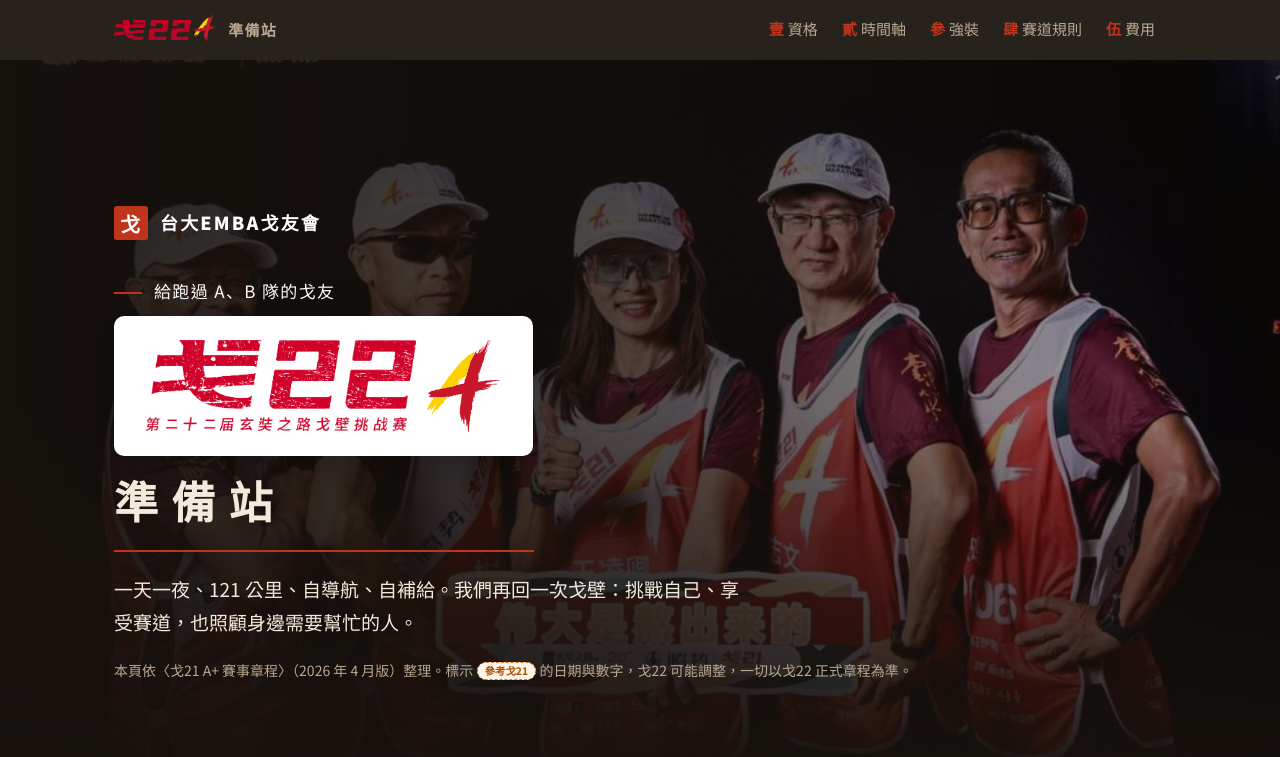
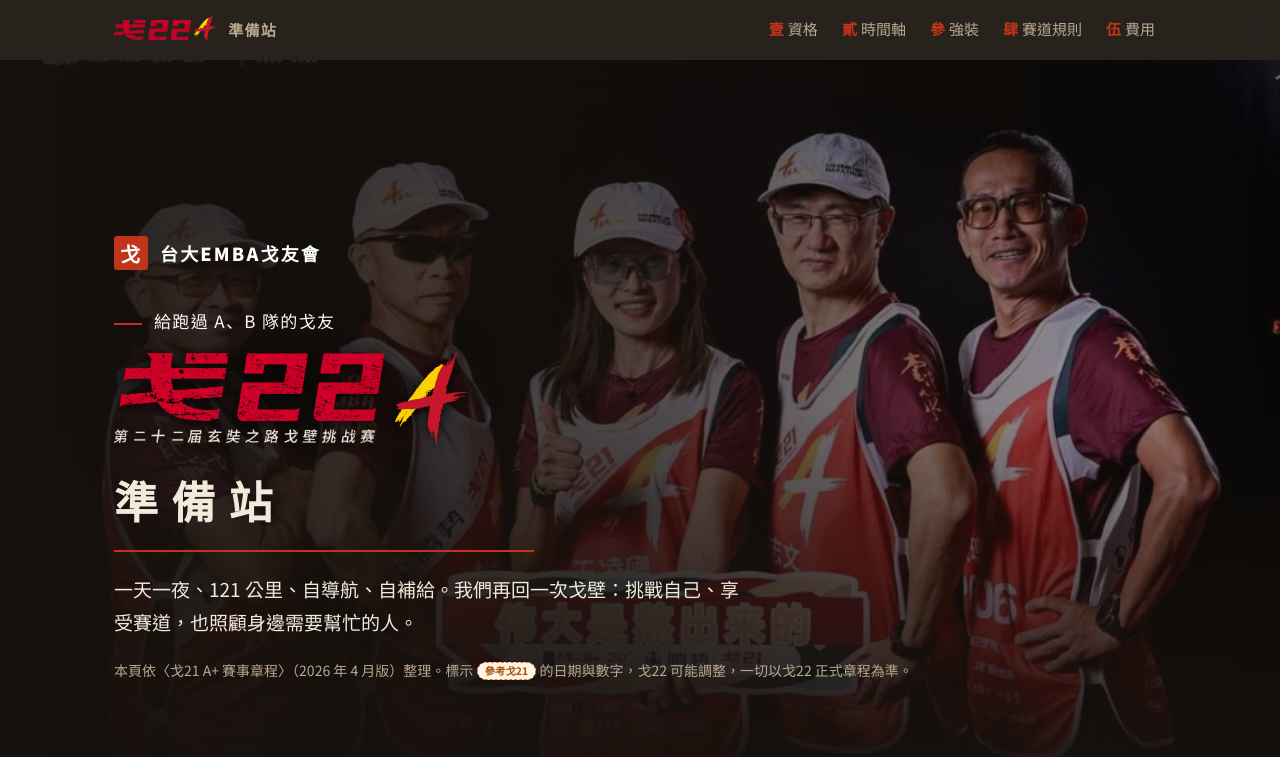
Before and after one commit to willleester/gobi22-plus, a plain HTML site: page index.html in a window 1280 px wide. Shown: the top 757 px of the page. Drawn offline with nearby package versions, Linux system fonts and the light colour scheme.

Commit message:
封面標誌改透明底，副標改米白色以便在照片上閱讀
Co-Authored-By: Claude Opus 5.5 <noreply@anthropic.com>

```diff
--- a/index.html
+++ b/index.html
@@ -42,8 +42,9 @@ a{color:inherit}
 .plate img.wm-img.big{width:var(--wm-w);height:auto!important}
 .plate>img:not(.wm-img){height:calc(var(--wm-w) * .34)!important}
 /* 大標誌放在白底板上，比照歷屆紅字白底 */
-.plate{display:inline-flex!important;align-items:center;gap:clamp(10px,2vw,22px);background:#fff;padding:clamp(14px,2.4vw,24px) clamp(18px,3vw,32px);border-radius:10px;box-shadow:0 10px 40px rgba(0,0,0,.35)}
-.plate>img{height:clamp(84px,12vw,140px)!important;margin:0!important;filter:none!important;width:auto}
+/* 透明底：直接疊在照片上，加陰影讓紅字在深色背景上仍清楚 */
+.plate{display:inline-flex!important;align-items:center;gap:clamp(10px,2vw,22px);padding:6px 0}
+.plate>img{height:clamp(84px,12vw,140px)!important;margin:0!important;width:auto;filter:drop-shadow(0 2px 6px rgba(0,0,0,.7)) drop-shadow(0 0 18px rgba(0,0,0,.5))!important}
 .brand .logo{font-size:19px}
 .brand .logo small{font-size:15px;font-weight:700;color:var(--on-dark-muted);margin-left:.5em;letter-spacing:.08em}
 .nav ul{list-style:none;margin:0;padding:0;display:flex;gap:2px}
@@ -271,7 +272,7 @@ footer{background:var(--ink);color:var(--on-dark-muted);font-size:13px;padding:2
   <div class="wrap">
     <div class="road"><span class="seal">戈</span>台大EMBA戈友會</div>
     <div class="kicker">給跑過 A、B 隊的戈友</div>
-    <h1><span class="logo plate"><img class="wm-img big" src="img/gobi22-wordmark.png" alt="戈22 第二十二屆玄奘之路戈壁挑戰賽"><img src="img/gobi-plus-mark.svg" alt="A+"></span><span class="sub">準備站</span></h1>
+    <h1><span class="logo plate"><img class="wm-img big" src="img/gobi22-wordmark-dark.png" alt="戈22 第二十二屆玄奘之路戈壁挑戰賽"><img src="img/gobi-plus-mark.svg" alt="A+"></span><span class="sub">準備站</span></h1>
     <div class="rule"></div>
     <p class="lead">一天一夜、121 公里、自導航、自補給。我們再回一次戈壁：挑戰自己、享受賽道，也照顧身邊需要幫忙的人。</p>
     <p class="note">本頁依〈戈21 A+ 賽事章程〉（2026 年 4 月版）整理。標示 <span class="ref">參考戈21</span> 的日期與數字，戈22 可能調整，一切以戈22 正式章程為準。</p>
@@ -468,7 +469,7 @@ footer{background:var(--ink);color:var(--on-dark-muted);font-size:13px;padding:2
 
 <section class="closing">
   <div class="wrap">
-    <div class="logo plate" style="margin-bottom:32px"><img class="wm-img big" src="img/gobi22-wordmark.png" alt="戈22 第二十二屆玄奘之路戈壁挑戰賽"><img src="img/gobi-plus-mark.svg" alt="A+"></div>
+    <div class="logo plate" style="margin-bottom:32px"><img class="wm-img big" src="img/gobi22-wordmark-dark.png" alt="戈22 第二十二屆玄奘之路戈壁挑戰賽"><img src="img/gobi-plus-mark.svg" alt="A+"></div>
     <h2>再回一次戈壁<span>這次，一天走完</span></h2>
     <p>繼續是勇氣，收兵亦是智慧。每一種選擇，都是圓滿。</p>
   </div>
```
Also changed, not shown: img/gobi22-wordmark-dark.png (added).
